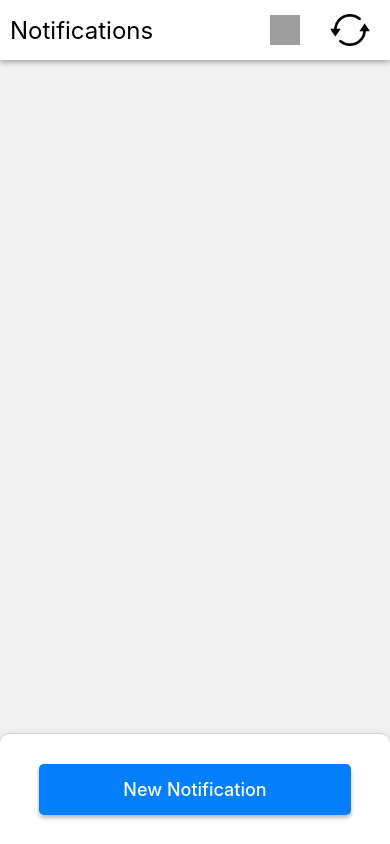
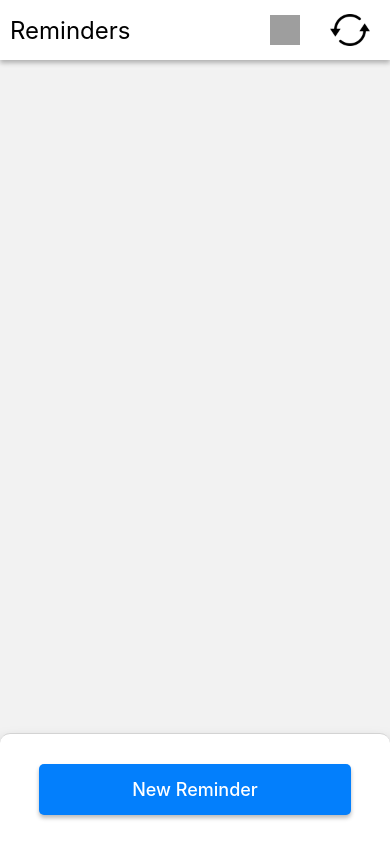
Before and after one commit to tobosten/ActionPriorities, a React Native app: screen /NotificationScreen in a window 390 px wide. Built offline with nearby package versions, Linux system fonts and the light colour scheme; grey boxes are pictures that could not be loaded; what react-native-push-notification would draw is missing.

Commit message:
New app icon. Changed notification text to reminder to fit the app.

```diff
--- a/src/screens/NotificationScreen.js
+++ b/src/screens/NotificationScreen.js
@@ -174,7 +174,7 @@ const NotificationScreen = () => {
         asyncStorageData.forEach((item) => {
             if (item.id == id) {
                 Alert.alert(
-                    "Remove notification?",
+                    "Remove reminder?",
                     "",
                     [
                         {
@@ -294,19 +294,19 @@ const NotificationScreen = () => {
                 <View style={{ flex: 0.1, }}>
 
                     <View style={[{ flexDirection: "row", justifyContent: "center", alignItems: "center", backgroundColor: "white", zIndex: 10 }, borderShadow.depth6]}>
-                        <Text style={{ marginLeft: 10, fontSize: 24 }}>Notifications</Text>
+                        <Text style={{ marginLeft: 10, fontSize: 24 }}>Reminders</Text>
                         <TouchableOpacity style={{ marginLeft: "auto", marginRight: 20, marginVertical: 10, }}
                             onPress={() => {
                                 Alert.alert(
                                     "Guide",
-                                    `- Swipe left: Remove notification \n- Swipe right: Activate/Deactivate`,
+                                    `- Swipe left: Remove reminder \n- Swipe right: Activate/Deactivate`,
                                     [
                                         {
-                                            text: "No",
+                                            text: "",
                                             style: "cancel"
                                         },
                                         {
-                                            text: "Yes",
+                                            text: "Thanks",
                                             onPress: () => {
 
                                             }
@@ -356,7 +356,7 @@ const NotificationScreen = () => {
                             color: "white",
                             fontWeight: "500",
                             fontSize: 18
-                        }}>New Notification</Text>
+                        }}>New Reminder</Text>
                     </TouchableOpacity>
 
 
@@ -370,7 +370,7 @@ const NotificationScreen = () => {
             >
                 <View style={{ flex: 1, }}>
                     <View>
-                        <Text style={{ fontSize: 22, marginTop: 20, marginLeft: 20 }}>New notification</Text>
+                        <Text style={{ fontSize: 22, marginTop: 20, marginLeft: 20 }}>New Reminder</Text>
                     </View>
                     <View style={{ alignItems: "center" }}>
                         <InputComponent
```
Also changed, not shown: 25 other files (tests, documents, lock files or other folders).
